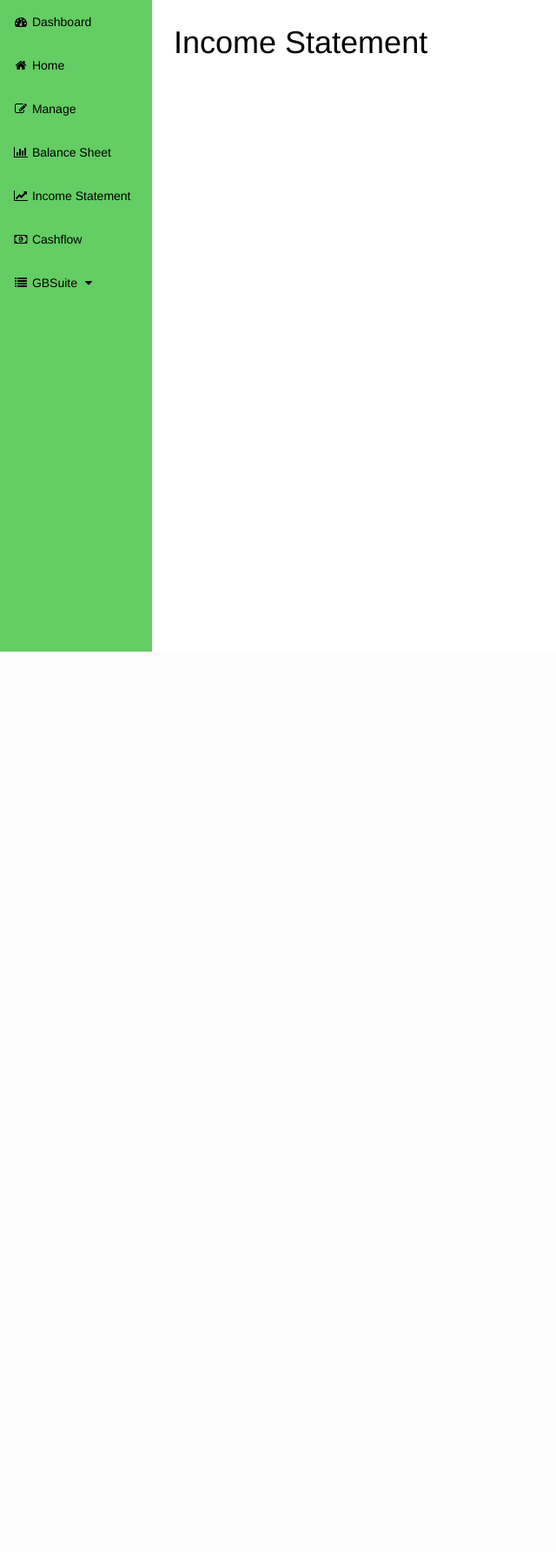
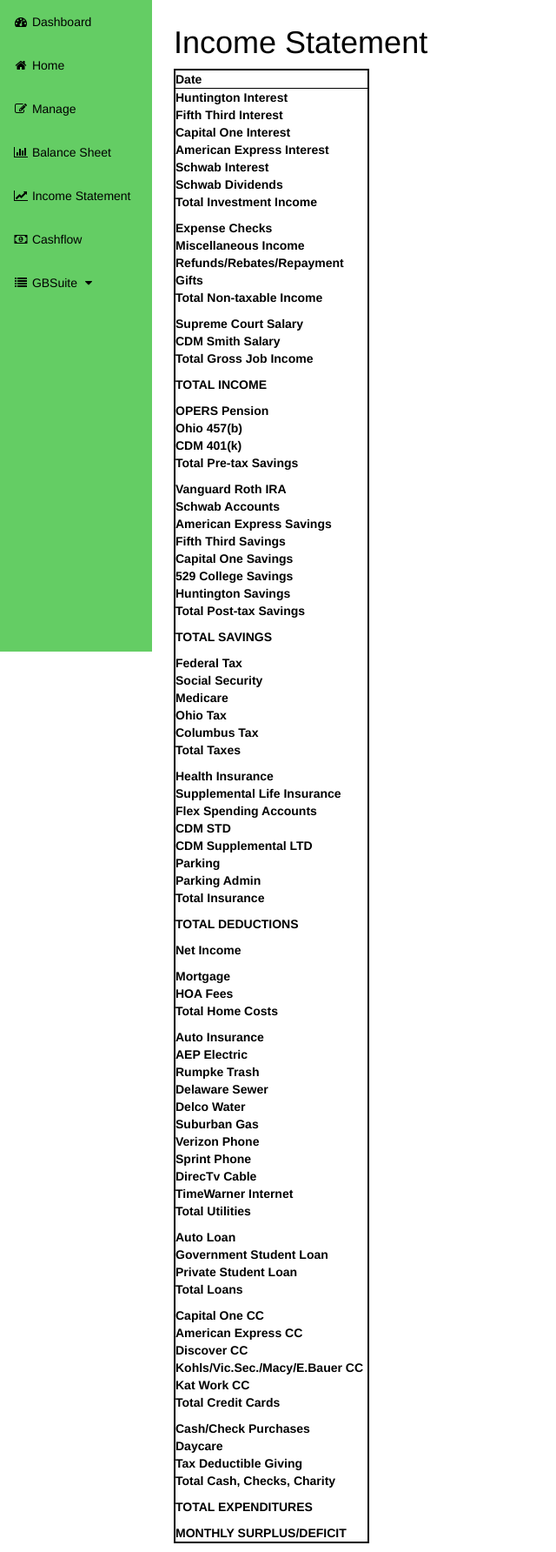
Before and after one commit to HunterProgram22/GBSuite, a Django app: page /GBFinance/income/ in a window 1280 px wide. Shown: the part 51-1835 px from the top of the page at 87% size, without its empty margins (0-640 px from the left). Before the commit the page ends 800 px from the top, so only its background shows below. Run offline with Django 3.2, Linux system fonts and the light colour scheme; the visitor is signed in with stand-in values (Sample User, id 1); data that the repository does not hold is empty; some libraries are stand-ins or nearby versions.

Commit message:
Completed field categories for incomestatement display

```diff
--- a/GBFinance/models.py
+++ b/GBFinance/models.py
@@ -144,3 +144,9 @@ class MonthInc(models.Model):
     cashorcheck_purchases = models.DecimalField(max_digits=8, decimal_places=2)
     daycare = models.DecimalField(max_digits=8, decimal_places=2)
     taxdeductible_giving = models.DecimalField(max_digits=8, decimal_places=2)
+
+    def total_investment(self):
+        totalinvestments = self.huntington_interest + self.fifththird_interest + \
+            self.capone_interest + self.amex_interest + self.schwab_interest + \
+            self.schwab_dividends
+        return totalinvestments
--- a/GBFinance/templates/GBFinance/incomestatement.html
+++ b/GBFinance/templates/GBFinance/incomestatement.html
@@ -1,5 +1,154 @@
 {% extends 'GBFinance/base.html' %}
 
 {% block content %}
+{% load humanize %}
+
+<style>
+.blank_row {
+    height: 10px;
+}
+
+#content {
+  float: left;
+  width: 100px;
+  background-color: #fff;
+  text-align: right;
+  margin-right: 15px;
+}
+#accountnames {
+  float: left;
+  width: 225px;
+  background-color: #fff;
+}
+#cleared {
+  clear: both;
+}
+
+#dollar {
+    float: left;
+}
+</style>
 <h1>Income Statement</h1>
+
+<div id="sheet-wrapper">
+    <div id="accountnames">
+        <table width="100%" style="border: 2px solid black;">
+            <tr style="border: 1px solid black;"><th>Date</th></tr>
+            <tr><th>Huntington Interest</th></tr>
+            <tr><th>Fifth Third Interest</th></tr>
+            <tr><th>Capital One Interest</th></tr>
+            <tr><th>American Express Interest</th></tr>
+            <tr><th>Schwab Interest</th></tr>
+            <tr><th>Schwab Dividends</th></tr>
+            <tr><th>Total Investment Income</th></tr>
+            <tr class="blank_row"><td></td></tr>
+            <tr><th>Expense Checks</th></tr>
+            <tr><th>Miscellaneous Income</th></tr>
+            <tr><th>Refunds/Rebates/Repayment</th></tr>
+            <tr><th>Gifts</th></tr>
+            <tr><th>Total Non-taxable Income</th></tr>
+            <tr class="blank_row"><td></td></tr>
+            <tr><th>Supreme Court Salary</th></tr>
+            <tr><th>CDM Smith Salary</th></tr>
+            <tr><th>Total Gross Job Income</th></tr>
+            <tr class="blank_row"><td></td></tr>
+            <tr><th>TOTAL INCOME</th></tr>
+            <tr class="blank_row"><td></td></tr>
+            <tr><th>OPERS Pension</th></tr>
+            <tr><th>Ohio 457(b)</th></tr>
+            <tr><th>CDM 401(k)</th></tr>
+            <tr><th>Total Pre-tax Savings</th></tr>
+            <tr class="blank_row"><td></td></tr>
+            <tr><th>Vanguard Roth IRA</th></tr>
+            <tr><th>Schwab Accounts</th></tr>
+            <tr><th>American Express Savings</th></tr>
+            <tr><th>Fifth Third Savings</th></tr>
+            <tr><th>Capital One Savings</th></tr>
+            <tr><th>529 College Savings</th></tr>
+            <tr><th>Huntington Savings</th></tr>
+            <tr><th>Total Post-tax Savings</th></tr>
+            <tr class="blank_row"><td></td></tr>
+            <tr><th>TOTAL SAVINGS</th></tr>
+            <tr class="blank_row"><td></td></tr>
+            <tr><th>Federal Tax</th></tr>
+            <tr><th>Social Security</th></tr>
+            <tr><th>Medicare</th></tr>
+            <tr><th>Ohio Tax</th></tr>
+            <tr><th>Columbus Tax</th></tr>
+            <tr><th>Total Taxes</th></tr>
+            <tr class="blank_row"><td></td></tr>
+            <tr><th>Health Insurance</th></tr>
+            <tr><th>Supplemental Life Insurance</th></tr>
+            <tr><th>Flex Spending Accounts</th></tr>
+            <tr><th>CDM STD</th></tr>
+            <tr><th>CDM Supplemental LTD</th></tr>
+            <tr><th>Parking</th></tr>
+            <tr><th>Parking Admin</th></tr>
+            <tr><th>Total Insurance</th></tr>
+            <tr class="blank_row"><td></td></tr>
+            <tr><th>TOTAL DEDUCTIONS</th></tr>
+            <tr class="blank_row"><td></td></tr>
+            <tr><th>Net Income</th></tr>
+            <tr class="blank_row"><td></td></tr>
+            <tr><th>Mortgage</th></tr>
+            <tr><th>HOA Fees</th></tr>
+            <tr><th>Total Home Costs</th></tr>
+            <tr class="blank_row"><td></td></tr>
+            <tr><th>Auto Insurance</th></tr>
+            <tr><th>AEP Electric</th></tr>
+            <tr><th>Rumpke Trash</th></tr>
+            <tr><th>Delaware Sewer</th></tr>
+            <tr><th>Delco Water</th></tr>
+            <tr><th>Suburban Gas</th></tr>
+            <tr><th>Verizon Phone</th></tr>
+            <tr><th>Sprint Phone</th></tr>
+            <tr><th>DirecTv Cable</th></tr>
+            <tr><th>TimeWarner Internet</th></tr>
+            <tr><th>Total Utilities</th></tr>
+            <tr class="blank_row"><td></td></tr>
+            <tr><th>Auto Loan</th></tr>
+            <tr><th>Government Student Loan</th></tr>
+            <tr><th>Private Student Loan</th></tr>
+            <tr><th>Total Loans</th></tr>
+            <tr class="blank_row"><td></td></tr>
+            <tr><th>Capital One CC</th></tr>
+            <tr><th>American Express CC</th></tr>
+            <tr><th>Discover CC</th></tr>
+            <tr><th>Kohls/Vic.Sec./Macy/E.Bauer CC</th></tr>
+            <tr><th>Kat Work CC</th></tr>
+            <tr><th>Total Credit Cards</th></tr>
+            <tr class="blank_row"><td></td></tr>
+            <tr><th>Cash/Check Purchases</th></tr>
+            <tr><th>Daycare</th></tr>
+            <tr><th>Tax Deductible Giving</th></tr>
+            <tr><th>Total Cash, Checks, Charity</th></tr>
+            <tr class="blank_row"><td></td></tr>
+            <tr><th>TOTAL EXPENDITURES</th></tr>
+            <tr class="blank_row"><td></td></tr>
+            <tr><th>MONTHLY SURPLUS/DEFICIT</th></tr>
+
+
+
+
+        </table>
+    </div>
+    {% for field in month_income %}
+    <div id="content">
+        <table width="100%" style="border: 2px solid black;">
+
+            <tr style="text-align: center; border: 1px solid black;"><td>
+            <b>{{ field.date }}</b>
+            </td></tr>
+            <tr><td>{{ field.huntington_interest | intcomma }}</td></tr>
+            <tr><td>{{ field.fifththird_interest | intcomma }}</td></tr>
+            <tr><td>{{ field.capone_interest | intcomma }}</td></tr>
+            <tr><td>{{ field.amex_interest | intcomma }}</td></tr>
+            <tr><td>{{ field.schwab_interest | intcomma }}</td></tr>
+            <tr><td><u>{{ field.schwab_dividends| intcomma }}</u></td></tr>
+            <tr><td><b><span id="dollar">$</span>{{ field.total_investment | intcomma }}</b></td></tr>
+            <tr class="blank_row"><td></td></tr>
+
+        </table>
+    </div>
+    {% endfor %}
 {% endblock %}
--- a/GBFinance/views.py
+++ b/GBFinance/views.py
@@ -33,7 +33,9 @@ class Balance_new(View):
 
 class Income(View):
     def get(self, request):
-        return render(request, 'GBFinance/incomestatement.html', {})
+        month_income = MonthInc.objects.all().order_by('-date')
+        month_income = month_income[0:2]
+        return render(request, 'GBFinance/incomestatement.html', {'month_income': month_income})
 
 class Income_new(View):
     def post(self, request):
```
Also changed, not shown: GBFinance/templates/GBFinance/working.html (added, +38 -0 lines).
